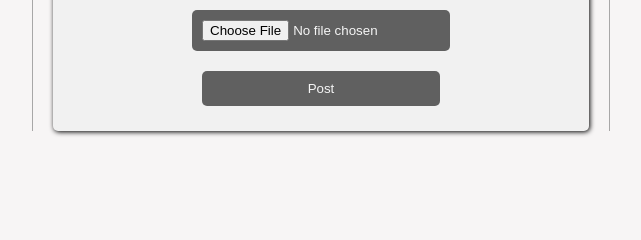
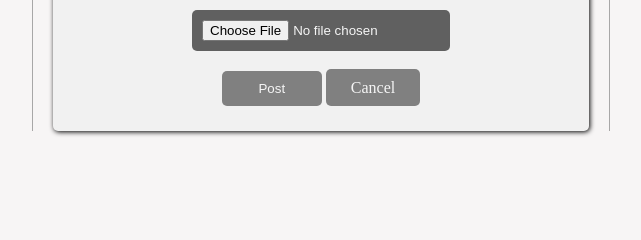
Before and after one commit to Aaryantechis/Tweetapp, a Django app: page /edit/1/ in a window 1280 px wide. Shown: the part 374-614 px from the top of the page, without its empty margins (319-960 px from the left). Run offline with Django 3.2, Linux system fonts and the light colour scheme; data comes from the database, SQL or seed files in the repository.

Commit message:
added cancel

```diff
--- a/static/css/style.css
+++ b/static/css/style.css
@@ -147,6 +147,23 @@ ul {
   flex-direction: row;
 }
 
+.editfooter {
+  display: block;
+  margin-left: auto;
+  margin-right: auto;
+}
+.editfooter a {
+  color: rgb(245, 245, 245);
+  text-decoration: none;
+  border-radius: 5px;
+  width: 100px;
+  padding: 10px 25px;
+  background-color: grey;
+}
+.editfooter input {
+  width: 100px;
+  background-color: grey;
+}
 /*
 .editphoto {
   /* justify-self: center; */
--- a/templates/edit.html
+++ b/templates/edit.html
@@ -26,7 +26,10 @@
         class="upload"
         value="{{edittweet.image.url}}"
       />
-      <input type="submit" value="Post" />
+      <div class="editfooter">
+        <input type="submit" value="Post" />
+        <a href="{% url 'index' %}">Cancel</a>
+      </div>
     </form>
   </div>
 </section>
```
